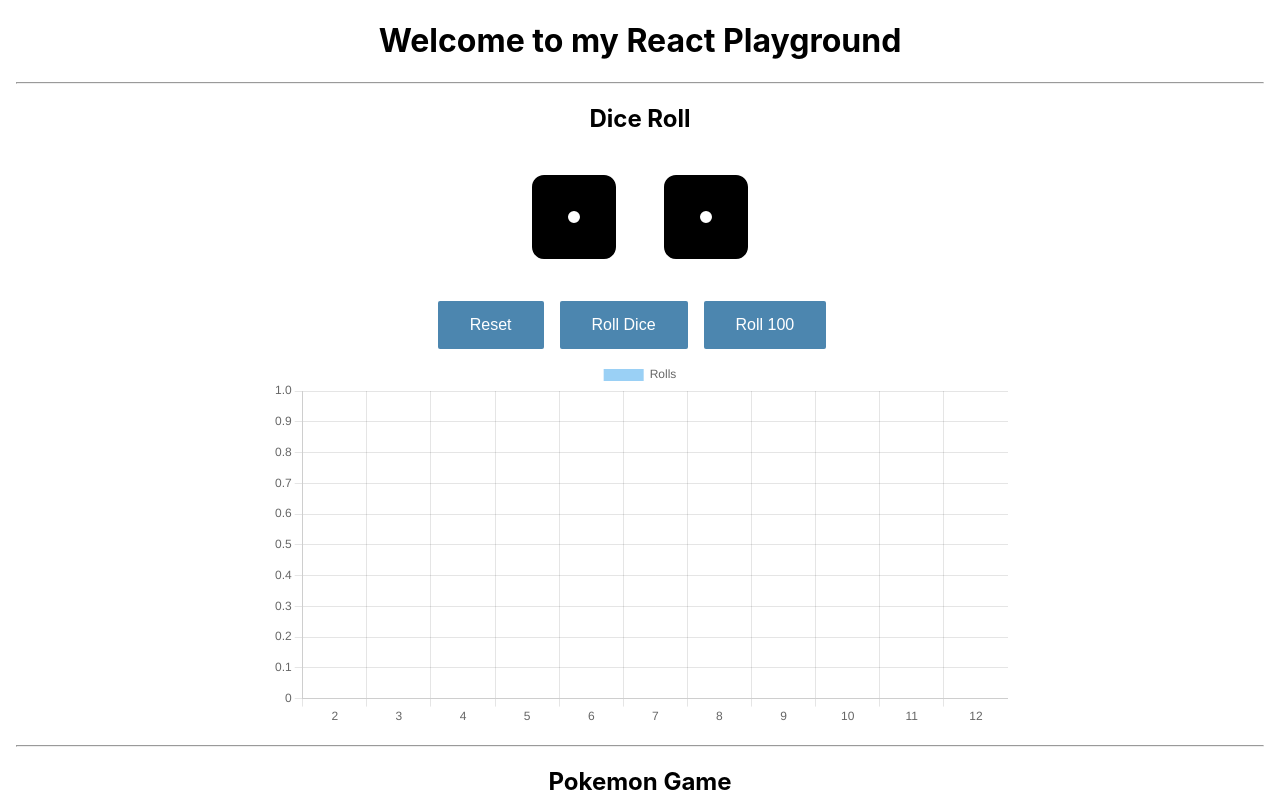
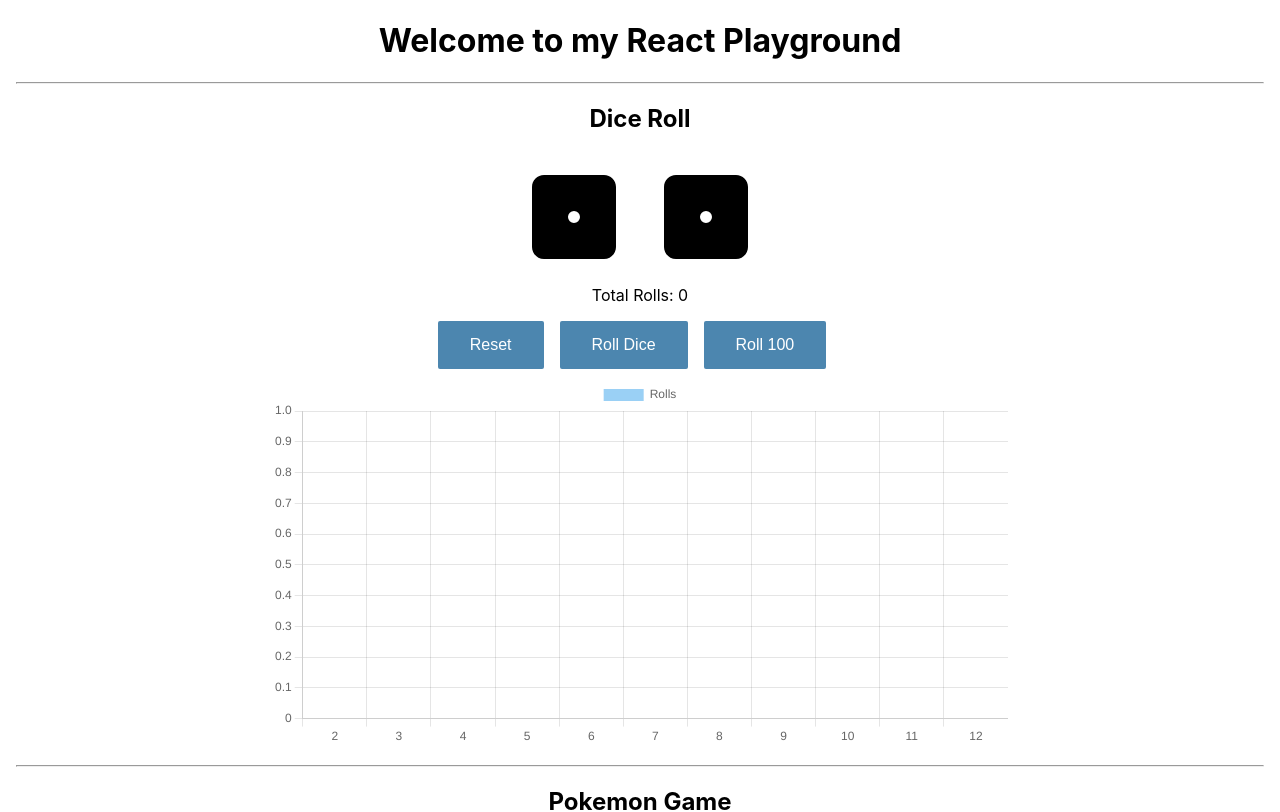
Before and after one commit to robertocannella/pokemon-react-typescript, a React (Create React App) app: page / in a window 1280 px wide. Shown: the top 812 px of the page. Built offline with nearby package versions, Linux system fonts and the light colour scheme.

Commit message:
Add total rolls in RollDice Component

```diff
--- a/src/components/rollDice/RoleDice.tsx
+++ b/src/components/rollDice/RoleDice.tsx
@@ -10,6 +10,7 @@ import {cursorTo} from "readline";
 export default class RoleDice extends Component<any, any> {
     private chartReference = React.createRef<any>()
     public data = [0,0,0,0,0,0,0,0,0,0,0]
+
     private die =  [
         faDiceOne,
         faDiceTwo,
@@ -41,7 +42,7 @@ export default class RoleDice extends Component<any, any> {
     }
 
     render() {
-
+        const sum = this.state.data.datasets[0].data.reduce((partialSum:number, a:number) => partialSum + a, 0);
         return (
 
             <div className={"RoleDice"}>
@@ -49,6 +50,9 @@ export default class RoleDice extends Component<any, any> {
                 <div className={"RoleDice__dice-container"}>
                     <Die className={"RoleDice__die"} rolling={this.state.isRolling} currentNum={this.state.dieOne}/>
                     <Die className={"RoleDice__die"} rolling={this.state.isRolling} currentNum={this.state.dieTwo}/>
+                </div>
+                <div>
+                    Total Rolls: {sum}
                 </div>
                 <div className={"RoleDice__button-container"}>
                     <button disabled={this.state.isRolling} className={"RoleDice__button RoleDice__button-reset"} onClick={this.handleReset}>Reset</button>
```
